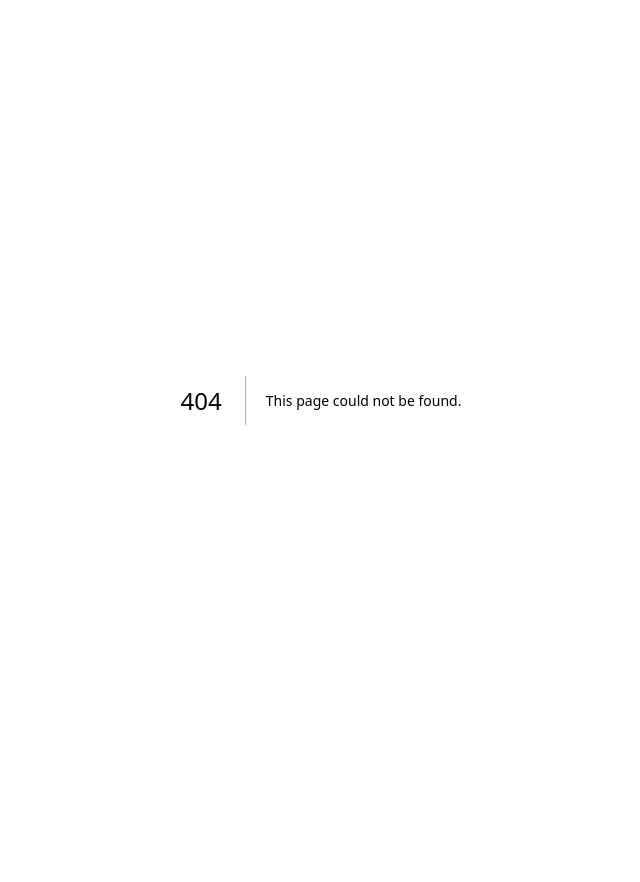
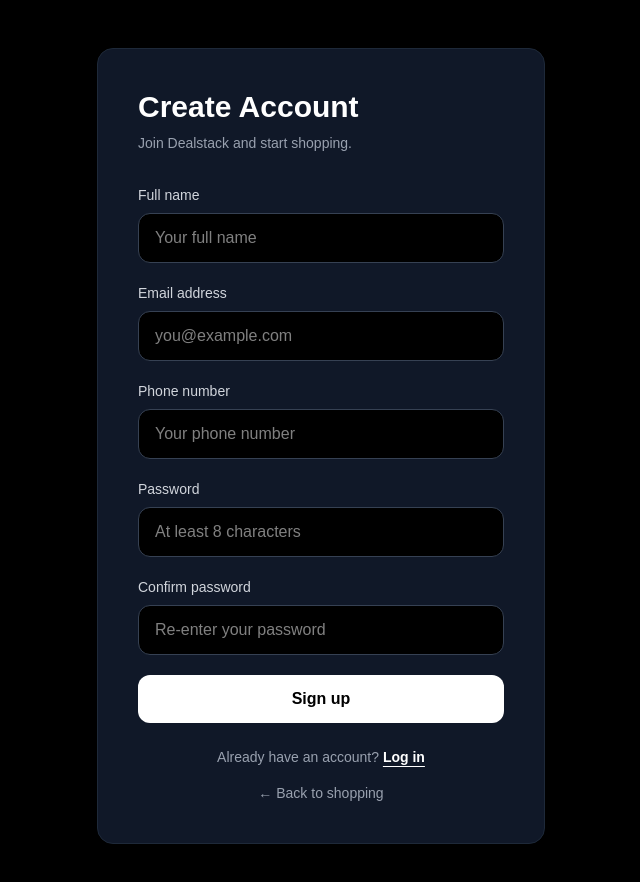
Before and after one commit to dealstackdeveloper-stack/dealstack, a Next.js app: page /signup in a window 1280 px wide. Before the commit this address had no page. Shown: the top 882 px of the page, without its empty margins (319-959 px from the left). Before the commit the page ends 800 px from the top, so only its background shows below. Built offline with nearby package versions, Linux system fonts and the light colour scheme.

Commit message:
Implement user signup page with validation
This component handles user signup, including form validation and interaction with Supabase for account creation.

```diff
--- /dev/null
+++ b/src/app/signup/page.tsx
@@ -0,0 +1,198 @@
+
+"use client";
+
+import { useState } from "react";
+import { useRouter } from "next/navigation";
+import Link from "next/link";
+import toast from "react-hot-toast";
+import { supabase } from "@/lib/supabase";
+
+export default function SignupPage() {
+  const router = useRouter();
+
+  const [name, setName] = useState("");
+  const [email, setEmail] = useState("");
+  const [phone, setPhone] = useState("");
+  const [password, setPassword] = useState("");
+  const [confirmPassword, setConfirmPassword] = useState("");
+  const [loading, setLoading] = useState(false);
+
+  async function handleSignup(
+    e: React.FormEvent<HTMLFormElement>
+  ) {
+    e.preventDefault();
+
+    if (!name.trim() || !email.trim() || !phone.trim()) {
+      toast.error("Please complete all your details.");
+      return;
+    }
+
+    if (password.length < 8) {
+      toast.error("Password must be at least 8 characters.");
+      return;
+    }
+
+    if (password !== confirmPassword) {
+      toast.error("Passwords do not match.");
+      return;
+    }
+
+    setLoading(true);
+
+    try {
+      const { data, error } = await supabase.auth.signUp({
+        email: email.trim(),
+        password,
+        options: {
+          data: {
+            full_name: name.trim(),
+            phone: phone.trim(),
+          },
+        },
+      });
+
+      if (error) {
+        toast.error(error.message);
+        return;
+      }
+
+      if (data.session) {
+        toast.success("Your account has been created!");
+        router.push("/");
+        router.refresh();
+      } else {
+        toast.success(
+          "Registration submitted. Please confirm your email before logging in."
+        );
+        router.push("/customer-login");
+      }
+    } catch (error) {
+      console.error("Signup error:", error);
+      toast.error("Unable to register. Please try again.");
+    } finally {
+      setLoading(false);
+    }
+  }
+
+  return (
+    <main className="min-h-screen bg-black text-white flex items-center justify-center px-6 py-12">
+      <div className="w-full max-w-md rounded-2xl border border-gray-800 bg-gray-900 p-8 sm:p-10">
+        <h1 className="mb-2 text-3xl font-extrabold">
+          Create Account
+        </h1>
+
+        <p className="mb-8 text-sm text-gray-400">
+          Join Dealstack and start shopping.
+        </p>
+
+        <form onSubmit={handleSignup} className="space-y-5">
+          <div>
+            <label htmlFor="name" className="mb-2 block text-sm text-gray-300">
+              Full name
+            </label>
+            <input
+              id="name"
+              type="text"
+              autoComplete="name"
+              placeholder="Your full name"
+              value={name}
+              onChange={(e) => setName(e.target.value)}
+              required
+              className="w-full rounded-xl border border-gray-700 bg-black px-4 py-3 outline-none focus:border-white"
+            />
+          </div>
+
+          <div>
+            <label htmlFor="email" className="mb-2 block text-sm text-gray-300">
+              Email address
+            </label>
+            <input
+              id="email"
+              type="email"
+              autoComplete="email"
+              placeholder="you@example.com"
+              value={email}
+              onChange={(e) => setEmail(e.target.value)}
+              required
+              className="w-full rounded-xl border border-gray-700 bg-black px-4 py-3 outline-none focus:border-white"
+            />
+          </div>
+
+          <div>
+            <label htmlFor="phone" className="mb-2 block text-sm text-gray-300">
+              Phone number
+            </label>
+            <input
+              id="phone"
+              type="tel"
+              autoComplete="tel"
+              placeholder="Your phone number"
+              value={phone}
+              onChange={(e) => setPhone(e.target.value)}
+              required
+              className="w-full rounded-xl border border-gray-700 bg-black px-4 py-3 outline-none focus:border-white"
+            />
+          </div>
+
+          <div>
+            <label htmlFor="password" className="mb-2 block text-sm text-gray-300">
+              Password
+            </label>
+            <input
+              id="password"
+              type="password"
+              autoComplete="new-password"
+              placeholder="At least 8 characters"
+              value={password}
+              onChange={(e) => setPassword(e.target.value)}
+              minLength={8}
+              required
+              className="w-full rounded-xl border border-gray-700 bg-black px-4 py-3 outline-none focus:border-white"
+            />
+          </div>
+
+          <div>
+            <label htmlFor="confirmPassword" className="mb-2 block text-sm text-gray-300">
+              Confirm password
+            </label>
+            <input
+              id="confirmPassword"
+              type="password"
+              autoComplete="new-password"
+              placeholder="Re-enter your password"
+              value={confirmPassword}
+              onChange={(e) => setConfirmPassword(e.target.value)}
+              minLength={8}
+              required
+              className="w-full rounded-xl border border-gray-700 bg-black px-4 py-3 outline-none focus:border-white"
+            />
+          </div>
+
+          <button
+            type="submit"
+            disabled={loading}
+            className="w-full rounded-xl bg-white py-3 font-bold text-black transition hover:bg-gray-200 disabled:cursor-not-allowed disabled:opacity-60"
+          >
+            {loading ? "Creating account..." : "Sign up"}
+          </button>
+        </form>
+
+        <p className="mt-6 text-center text-sm text-gray-400">
+          Already have an account?{" "}
+          <Link
+            href="/customer-login"
+            className="font-semibold text-white underline underline-offset-4"
+          >
+            Log in
+          </Link>
+        </p>
+
+        <p className="mt-4 text-center text-sm">
+          <Link href="/" className="text-gray-400 hover:text-white">
+            ← Back to shopping
+          </Link>
+        </p>
+      </div>
+    </main>
+  );
+}
```
